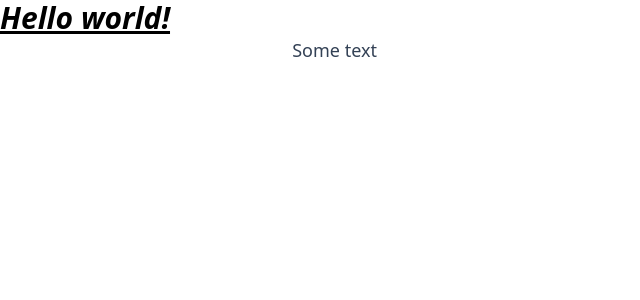
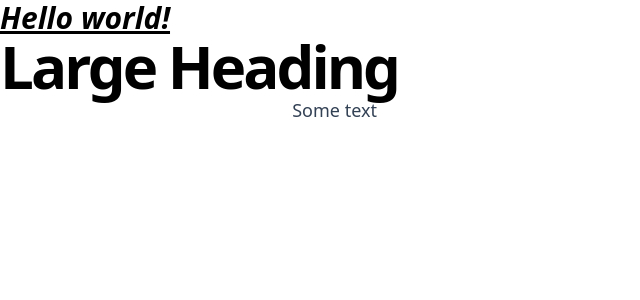
Before and after one commit to officialabdulrehman/next-ts-tailwind-text-similarity, a Next.js app: page / in a window 1280 px wide. Shown: the top 300 px of the page, without its empty margins (0-640 px from the left). Built offline with nearby package versions, Linux system fonts and the light colour scheme.

Commit message:
feat: added LargeHeading component

```diff
--- /dev/null
+++ b/src/app/components/UI/LargeHeading.tsx
@@ -0,0 +1,39 @@
+import { VariantProps, cva } from "class-variance-authority";
+import { HTMLAttributes, forwardRef } from "react";
+import { cn } from "../../lib/utils";
+
+const styleVariants = cva(
+  "text-black dark:text-white text center lg:text-left font-extrabold leading-tight tracking-tighter",
+  {
+    variants: {
+      size: {
+        default: "text-4xl md:text-5xl lg:text-6xl",
+        lg: "text-5xl md:text-6xl lg:text-7xl",
+        sm: "text-2xl md-text-3xl lg:text-4xl",
+      },
+    },
+    defaultVariants: {
+      size: "default",
+    },
+  }
+);
+
+interface Props
+  extends HTMLAttributes<HTMLHeadingElement>,
+    VariantProps<typeof styleVariants> {}
+
+export const LargeHeading = forwardRef<HTMLHeadingElement, Props>(
+  ({ className, size, children, ...props }: Props, ref) => {
+    return (
+      <p
+        ref={ref}
+        className={cn(styleVariants({ size, className }))}
+        {...props}
+      >
+        {children}
+      </p>
+    );
+  }
+);
+
+LargeHeading.displayName = "LargeHeading";
--- a/src/app/page.tsx
+++ b/src/app/page.tsx
@@ -1,4 +1,5 @@
 import { Inter } from "next/font/google";
+import { LargeHeading } from "./components/UI/LargeHeading";
 import { Paragraph } from "./components/UI/Paragraph";
 
 const inter = Inter({ subsets: ["latin"] });
@@ -7,6 +8,7 @@ export default function Home() {
   return (
     <div>
       <h1 className="text-3xl font-bold underline italic">Hello world!</h1>
+      <LargeHeading>Large Heading</LargeHeading>
       <Paragraph>Some text</Paragraph>
     </div>
   );
```
